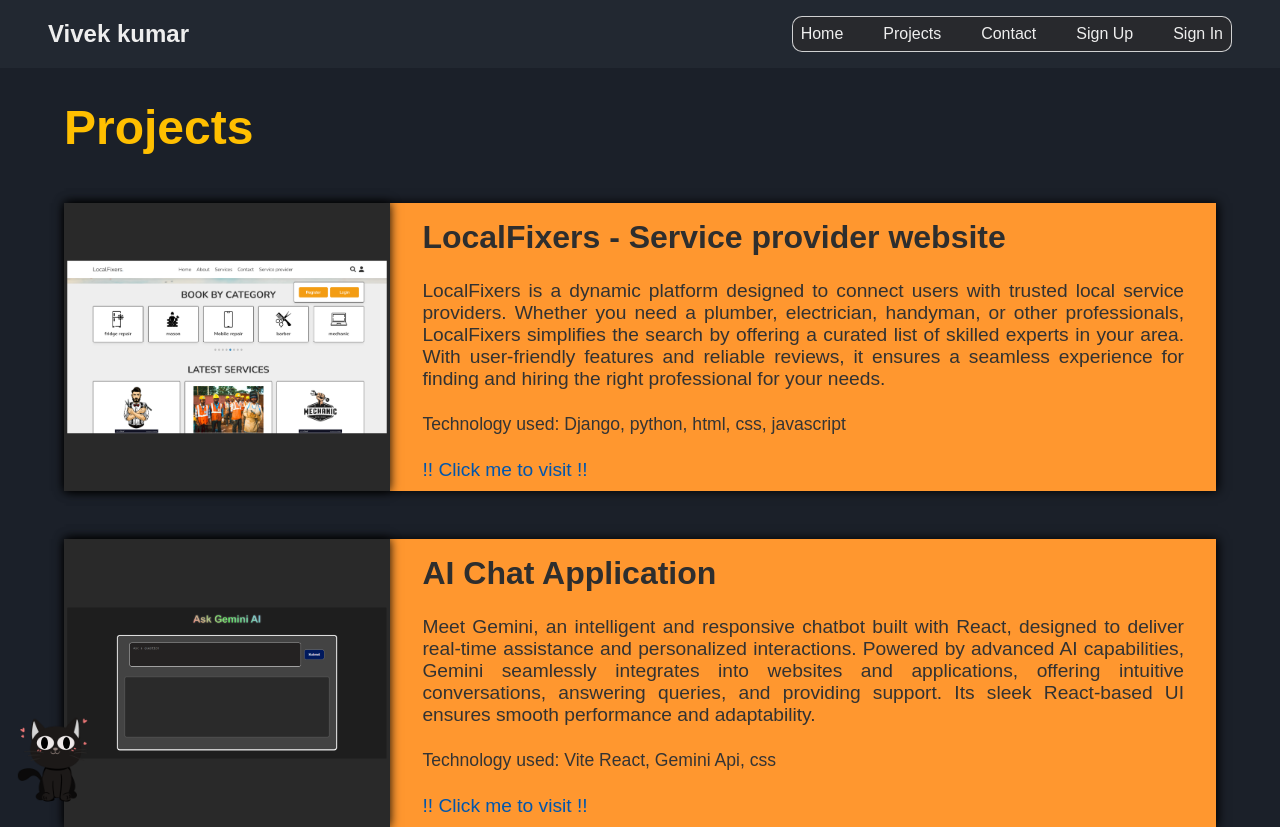
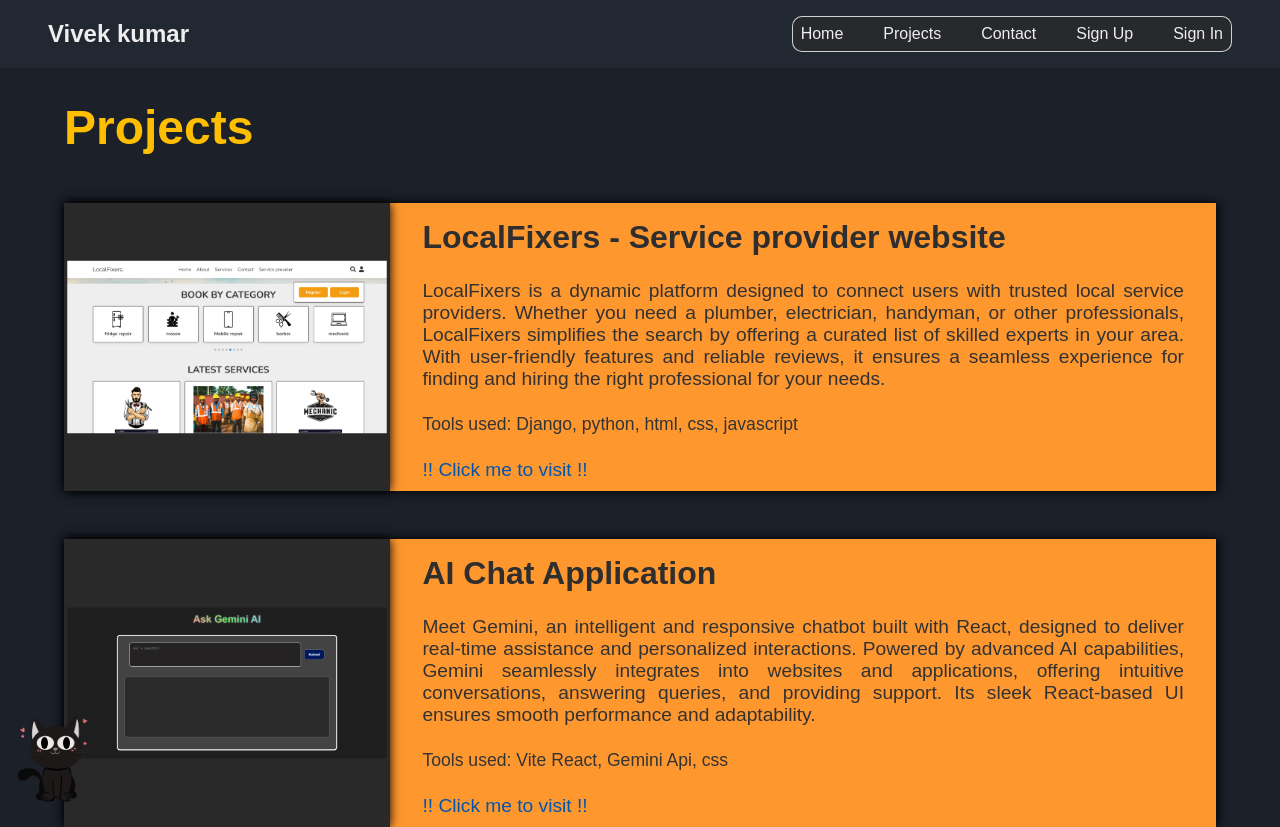
Before and after one commit to Latios11/vkPortfolio, a React (Vite) app: page /projects in a window 1280 px wide. Shown: the top 827 px of the page. Built offline with nearby package versions, Linux system fonts and the light colour scheme; no server answers.

Commit message:
Project done

```diff
--- a/src/components/Projects/Projects.jsx
+++ b/src/components/Projects/Projects.jsx
@@ -36,7 +36,7 @@ function Projects() {
             <div className="aboutproject">
               <h2>{project.name}</h2>
               <p>{project.description}</p>
-              <h5>Technology used: {project.tech} </h5>
+              <h5>Tools used: {project.tech} </h5>
               <a href={project.url} target='_blank'><span>!! Click me to visit !!</span></a>
             </div>
           </div>
```
